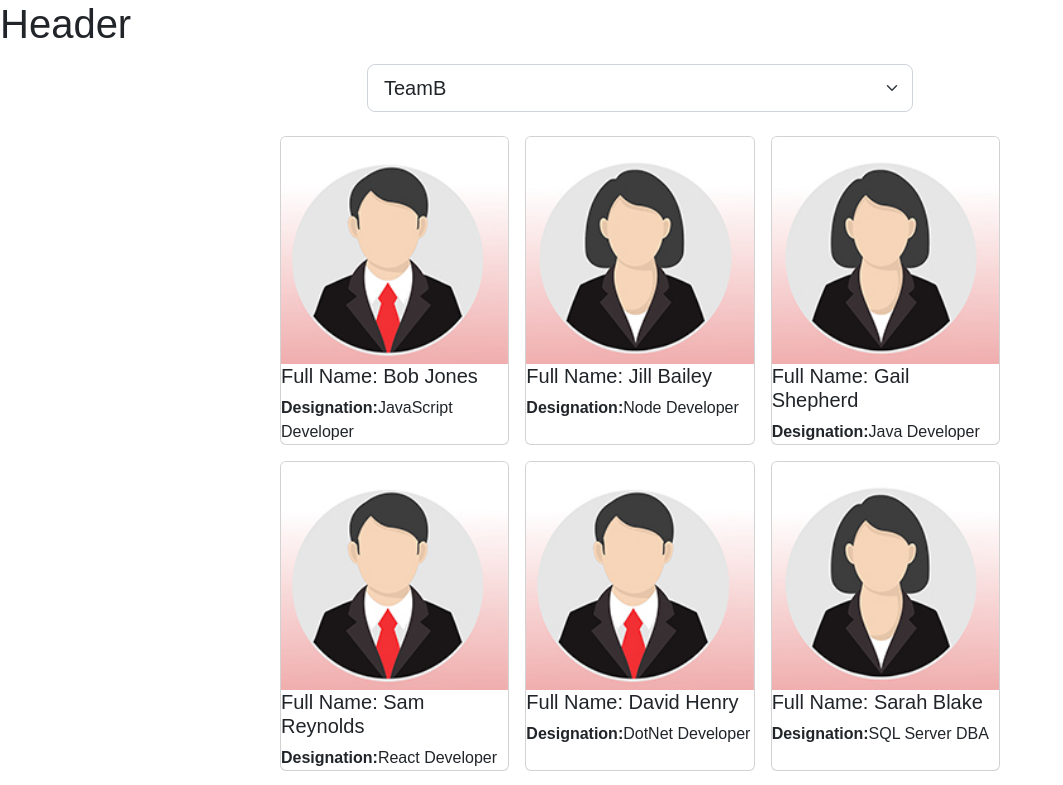
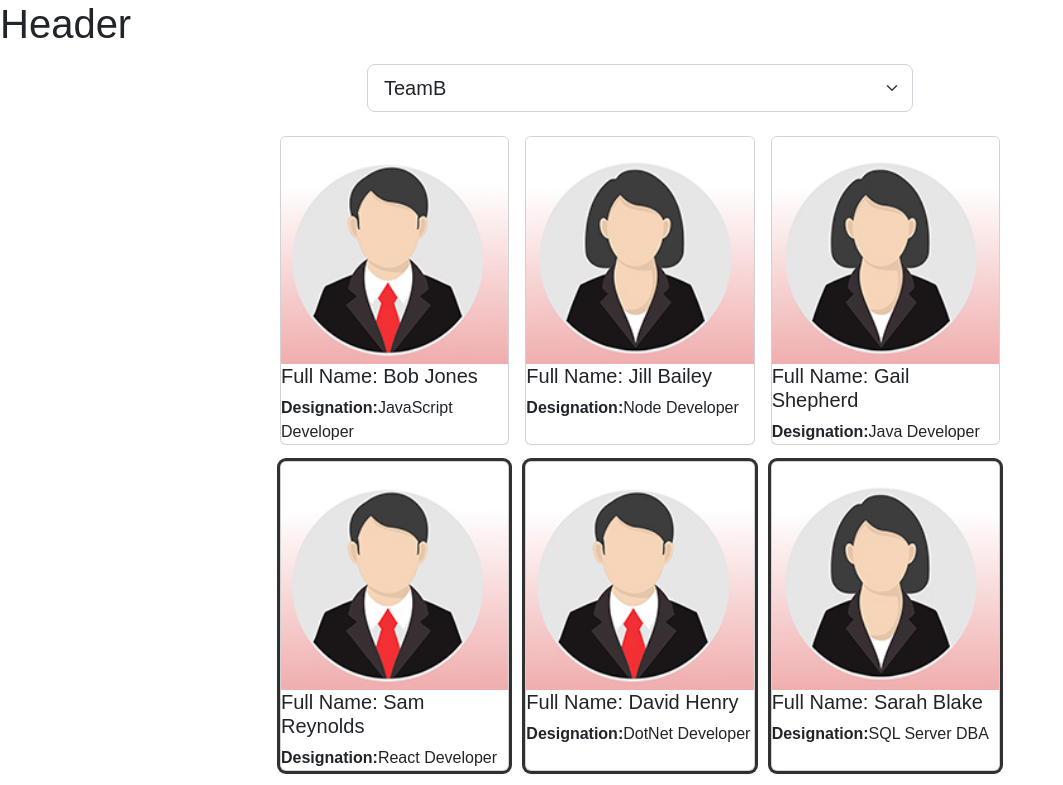
Before and after one commit to PivtoranisV/react-team-member-allocation, a React (Create React App) app: page / in a window 1280 px wide. Shown: the top 785 px of the page, without its empty margins (0-1063 px from the left). Built offline with nearby package versions, Linux system fonts and the light colour scheme.

Commit message:
Added shadow selection of employee

```diff
--- a/src/App.css
+++ b/src/App.css
@@ -7,6 +7,6 @@ body {
   grid-template-columns: 1fr 1fr 1fr;
 }
 
-.pointer {
-  cursor: pointer;
+.standout {
+  box-shadow: rgba(0, 0, 0, 0.16) 0 1px 4px, rgb(51, 51, 51) 0 0 0 3px;
 }
--- a/src/Employees.jsx
+++ b/src/Employees.jsx
@@ -96,6 +96,17 @@ const Employees = () => {
     setTeam(event.target.value);
   }
 
+  function handleEmployeeCardClick(event) {
+    const transformedEmployees = employees.map((employee) =>
+      employee.id === parseInt(event.currentTarget.id)
+        ? employee.teamName === selectedTeam
+          ? { ...employee, teamName: "" }
+          : { ...employee, teamName: selectedTeam }
+        : employee
+    );
+    setEmployees(transformedEmployees);
+  }
+
   return (
     <main className="container">
       <div className="row justify-content-center mt-3 mb-3">
@@ -116,7 +127,16 @@ const Employees = () => {
         <div className="col-8">
           <div className="card-collection">
             {employees.map((employee) => (
-              <div id={employee.id} className="card m-2 pointer">
+              <div
+                id={employee.id}
+                className={
+                  employee.teamName === selectedTeam
+                    ? "card m-2 standout"
+                    : "card m-2"
+                }
+                style={{ cursor: "pointer" }}
+                onClick={handleEmployeeCardClick}
+              >
                 {employee.gender === "female" ? (
                   <img src={femaleProfile} className="card-img-top" alt="" />
                 ) : (
```
